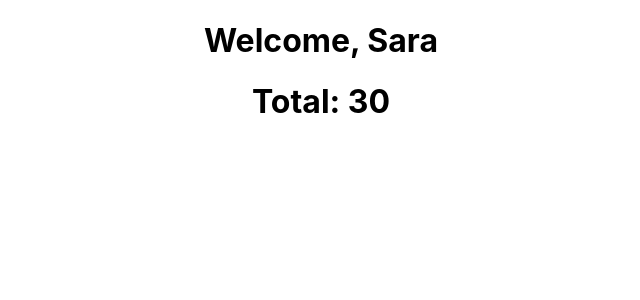
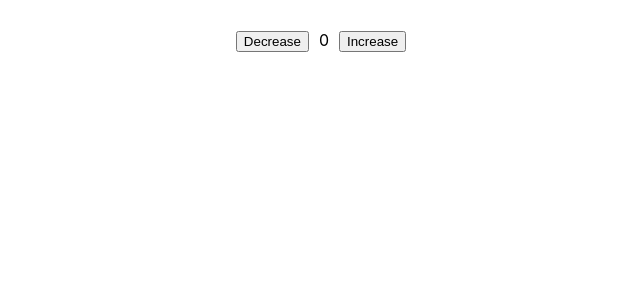
Before and after one commit to tmtri3102/component-react, a React (Create React App) app: page / in a window 1280 px wide. Shown: the top 300 px of the page, without its empty margins (319-959 px from the left). Built offline with nearby package versions, Linux system fonts and the light colour scheme.

Commit message:
state, setState

```diff
--- a/src/App.js
+++ b/src/App.js
@@ -1,14 +1,45 @@
-import "./App.css";
-import Welcome from "./components/Welcome";
-import ClassComponent from "./components/ClassComponent";
+// import "./App.css";
+// import Welcome from "./components/Welcome";
+// import ClassComponent from "./components/ClassComponent";
+// import FunctionComponent from "./components/FunctionComponent";
 
-function App() {
-  return (
-    <div className="App">
-      <Welcome name="Sara" />
-      <ClassComponent firstNumber={10} secondNumber={20} />
-    </div>
-  );
+// function App() {
+//   return (
+//     <div className="App">
+//       <Welcome name="Sara" />
+//       <ClassComponent firstNumber={10} secondNumber={20} />
+//       <FunctionComponent firstNumber={10} secondNumber={20} />
+//     </div>
+//   );
+// }
+
+// export default App;
+import { Component } from "react";
+
+class App extends Component {
+  constructor(props) {
+    super(props);
+    this.state = {
+      number: 0,
+    };
+  }
+
+  increase = () => {
+    this.setState({ number: this.state.number + 1 });
+  };
+  decrease = () => {
+    this.setState({ number: this.state.number - 1 });
+  };
+
+  render() {
+    return (
+      <div style={{ textAlign: "center", padding: 30 }}>
+        <button onClick={this.decrease}>Decrease</button>
+        <span style={{ padding: 10 }}>{this.state.number}</span>
+        <button onClick={this.increase}>Increase</button>
+      </div>
+    );
+  }
 }
 
 export default App;
--- /dev/null
+++ b/src/components/FunctionComponent.js
@@ -0,0 +1,5 @@
+function FunctionComponent(props) {
+  return <h1>Total: {props.firstNumber + props.secondNumber}</h1>;
+}
+
+export default FunctionComponent;
```
Also changed, not shown: src/index.js (+6 -6 lines).
